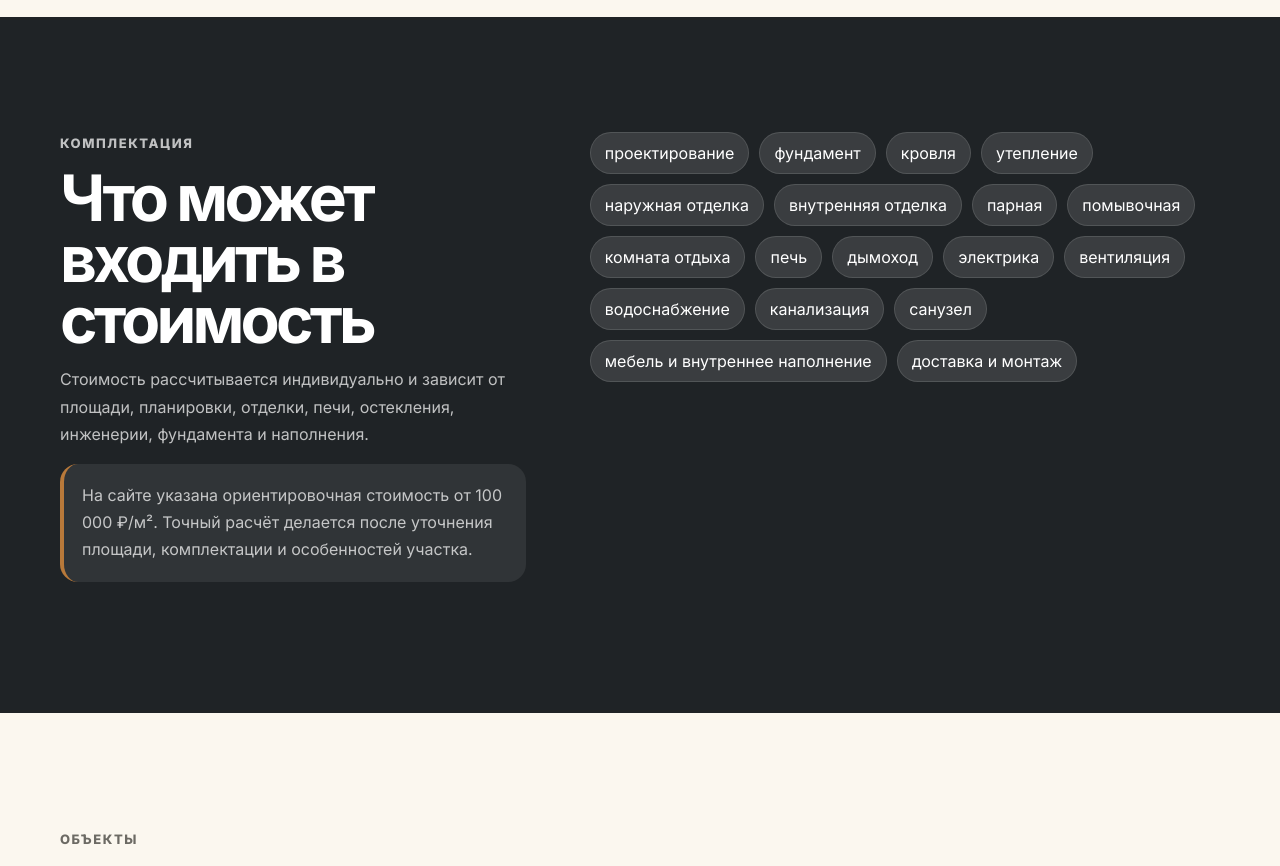
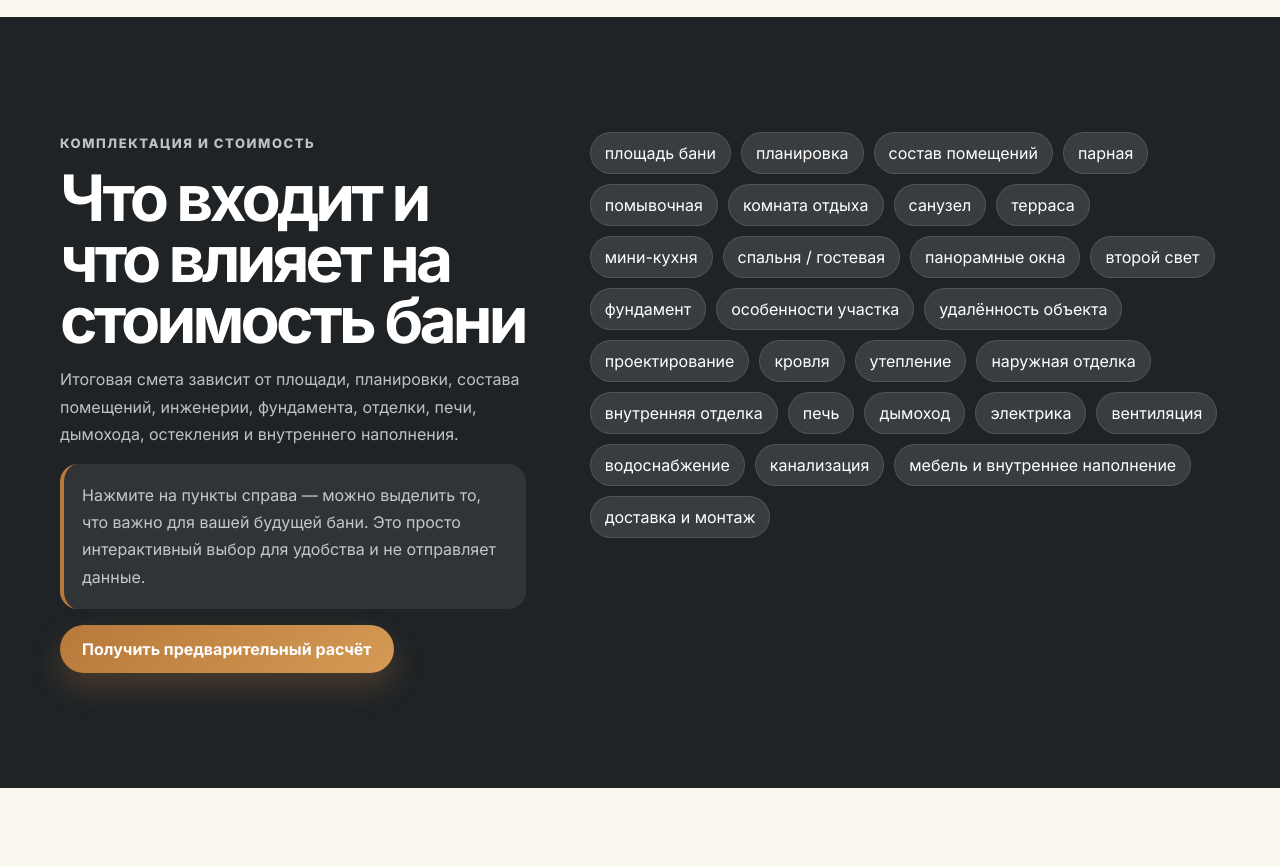
Before and after one commit to kirillzanegin/ural-bani-chatlanding, a React (Vite) app: page / in a window 1280 px wide. Shown: the part 3440-4306 px from the top of the page. Built offline with nearby package versions, Linux system fonts and the light colour scheme.

Commit message:
Merge equipment and cost block with interactive pills

```diff
--- a/src/components/Included.jsx
+++ b/src/components/Included.jsx
@@ -1,40 +1,77 @@
-const included = [
+import { useState } from 'react'
+
+const items = [
+  'площадь бани',
+  'планировка',
+  'состав помещений',
+  'парная',
+  'помывочная',
+  'комната отдыха',
+  'санузел',
+  'терраса',
+  'мини-кухня',
+  'спальня / гостевая',
+  'панорамные окна',
+  'второй свет',
+  'фундамент',
+  'особенности участка',
+  'удалённость объекта',
   'проектирование',
-  'фундамент',
   'кровля',
   'утепление',
   'наружная отделка',
   'внутренняя отделка',
-  'парная',
-  'помывочная',
-  'комната отдыха',
   'печь',
   'дымоход',
   'электрика',
   'вентиляция',
   'водоснабжение',
   'канализация',
-  'санузел',
   'мебель и внутреннее наполнение',
   'доставка и монтаж',
 ]
 
 export default function Included() {
+  const [selected, setSelected] = useState([])
+
+  function toggleItem(item) {
+    setSelected((current) => (
+      current.includes(item)
+        ? current.filter((selectedItem) => selectedItem !== item)
+        : [...current, item]
+    ))
+  }
+
   return (
-    <section className="section section-dark">
+    <section className="section section-dark" id="cost">
       <div className="container two-column">
         <div>
-          <p className="eyebrow">Комплектация</p>
-          <h2>Что может входить в стоимость</h2>
+          <p className="eyebrow">Комплектация и стоимость</p>
+          <h2>Что входит и что влияет на стоимость бани</h2>
           <p>
-            Стоимость рассчитывается индивидуально и зависит от площади, планировки, отделки, печи, остекления, инженерии, фундамента и наполнения.
+            Итоговая смета зависит от площади, планировки, состава помещений, инженерии, фундамента, отделки, печи, дымохода, остекления и внутреннего наполнения.
           </p>
           <p className="accent-note">
-            На сайте указана ориентировочная стоимость от 100 000 ₽/м². Точный расчёт делается после уточнения площади, комплектации и особенностей участка.
+            Нажмите на пункты справа — можно выделить то, что важно для вашей будущей бани. Это просто интерактивный выбор для удобства и не отправляет данные.
           </p>
+          <a className="button button-primary" href="#quiz">Получить предварительный расчёт</a>
         </div>
-        <div className="pill-grid">
-          {included.map((item) => <span className="pill" key={item}>{item}</span>)}
+        <div className="pill-grid interactive-pill-grid">
+          {items.map((item) => {
+            const isSelected = selected.includes(item)
+
+            return (
+              <button
+                className={isSelected ? 'pill interactive-pill selected' : 'pill interactive-pill'}
+                type="button"
+                key={item}
+                onClick={() => toggleItem(item)}
+                aria-pressed={isSelected}
+              >
+                {item}
+              </button>
+            )
+          })}
         </div>
       </div>
     </section>
```
